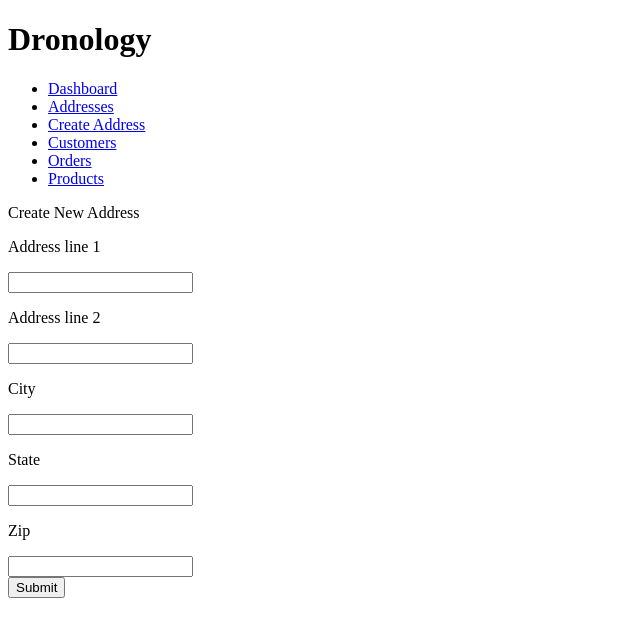
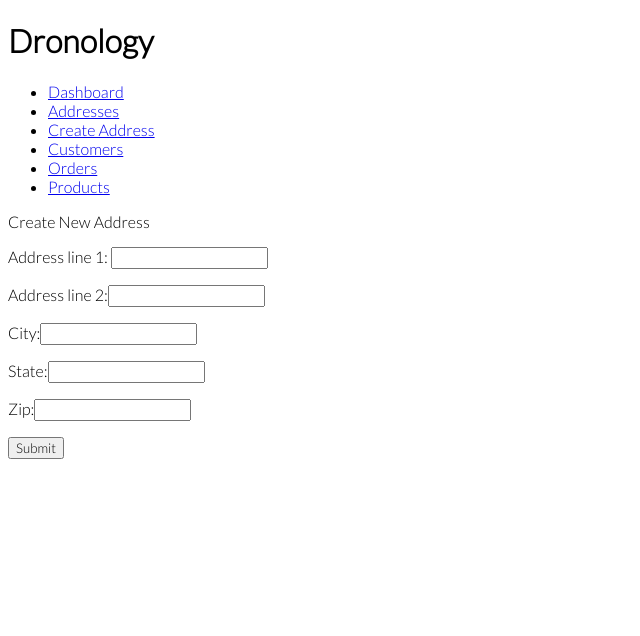
Before and after one commit to amex-bootcamp/final-capstone-client, a React (Create React App) app: page /addresses/new in a window 1280 px wide. Shown: the top 636 px of the page, without its empty margins (0-640 px from the left). Built offline with nearby package versions, Linux system fonts and the light colour scheme.

Commit message:
Added css file for AddressCreate, imported css file to AddressCreate.js and added font style from front-end style guide.

```diff
--- a/public/index.html
+++ b/public/index.html
@@ -8,6 +8,12 @@
     <meta
       name="description"
       content="Web site created using create-react-app"
+    />
+    <link rel="preconnect" href="https://fonts.googleapis.com" />
+    <link rel="preconnect" href="https://fonts.gstatic.com" crossorigin />
+    <link
+      href="https://fonts.googleapis.com/css2?family=Lato:wght@300&display=swap"
+      rel="stylesheet"
     />
     <!--
       manifest.json provides metadata used when your web app is installed on a
--- /dev/null
+++ b/src/components/addresses/AddressCreate.css
@@ -0,0 +1,3 @@
+* {
+  font-family: "Lato", sans-serif;
+}
--- a/src/components/addresses/AddressCreate.js
+++ b/src/components/addresses/AddressCreate.js
@@ -1,4 +1,5 @@
 import React, { Component } from "react";
+import "./AddressCreate.css";
 
 class AddressCreate extends Component {
   render() {
@@ -6,26 +7,36 @@ class AddressCreate extends Component {
       <div>
         Create New Address
         <form>
+          <p>
+            Address line 1:{" "}
             <label>
-            <p>Address line 1</p>
-            <input address="address1" />
+              <input type="address_line_1" />
+            </label>{" "}
+          </p>
+          <p>
+            Address line 2:
+            <label>
+              <input type="address_line_2" />
             </label>
+          </p>
+          <p>
+            City:
             <label>
-            <p>Address line 2</p>
-            <input address="address2" />
+              <input type="city" />
             </label>
+          </p>
+          <p>
+            State:
             <label>
-            <p>City</p>
-            <input city="city" />
+              <input type="state" />
             </label>
+          </p>
+          <p>
+            Zip:
             <label>
-            <p>State</p>
-            <input city="state" />
+              <input type="zip" />
             </label>
-          <label>
-            <p>Zip</p>
-            <input zip="zip" />
-          </label>
+          </p>
         </form>
         <button>Submit</button>
       </div>
```
Lines whose indentation alone changed are shown as unchanged.
